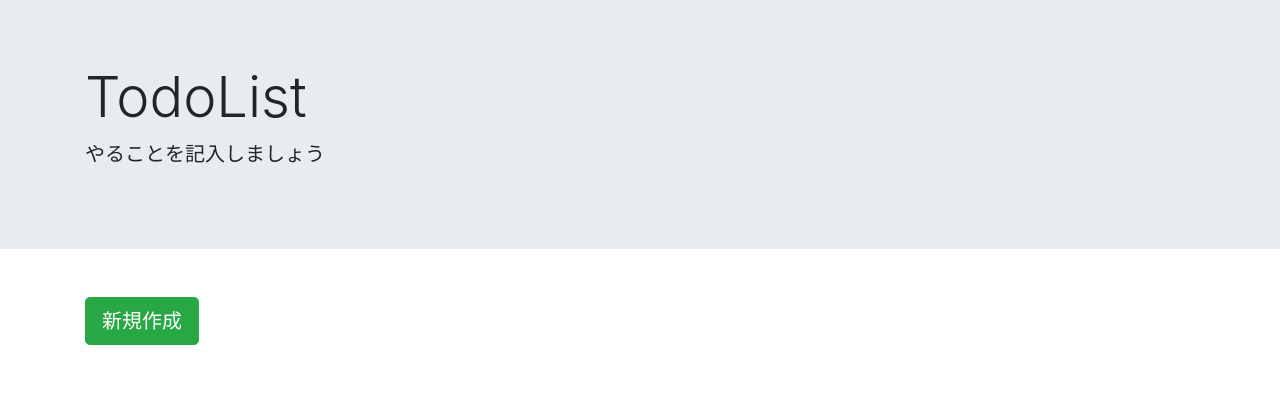
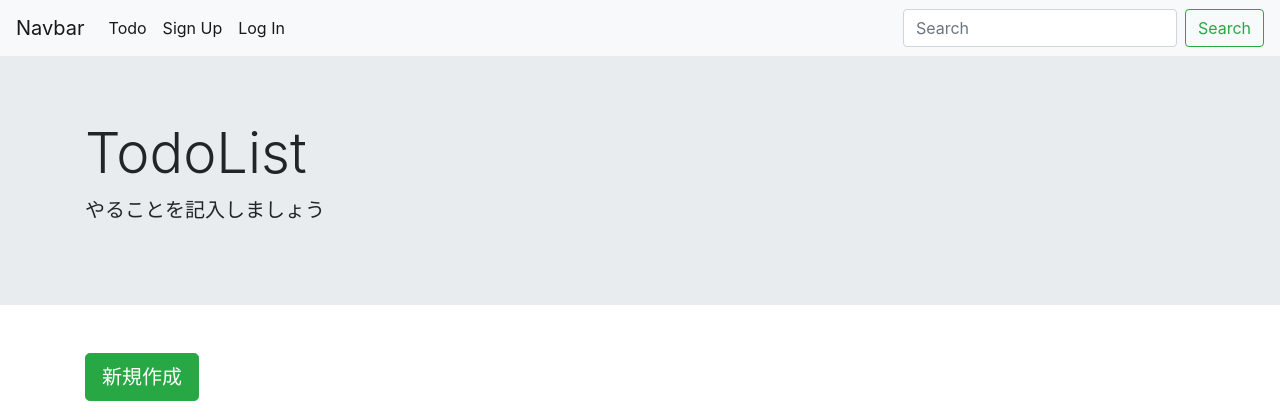
Before and after one commit to yd-03/django-sample05, a Django app: page / in a window 1280 px wide. Shown: the top 420 px of the page. Run offline with Django 5.2, Linux system fonts and the light colour scheme; data that the repository does not hold is empty; some libraries are stand-ins or nearby versions.

Commit message:
feat: ログイン機能を追加

```diff
--- a/todo/config/urls.py
+++ b/todo/config/urls.py
@@ -4,4 +4,5 @@ from django.urls import path, include
 urlpatterns = [
     path("admin/", admin.site.urls),
     path("", include("todo.urls")),
+    path("accounts/", include("allauth.urls")),
 ]
--- a/todo/templates/base.html
+++ b/todo/templates/base.html
@@ -1,4 +1,5 @@
 {% load static %}
+<!doctype html>
 <html lang="ja">
   <head>
     <!-- Required meta tags -->
@@ -13,6 +14,36 @@
     <title>Todo App</title>
   </head>
   <body>
+    <nav class="navbar navbar-expand-lg navbar-light bg-light">
+      <a class="navbar-brand" href="#">Navbar</a>
+      <button class="navbar-toggler" type="button" data-toggle="collapse" data-target="#navbarSupportedContent" aria-controls="navbarSupportedContent" aria-expanded="false" aria-label="Toggle navigation">
+        <span class="navbar-toggler-icon"></span>
+      </button>
+
+      <div class="collapse navbar-collapse" id="navbarSupportedContent">
+        <ul class="navbar-nav mr-auto">
+          <li class="nav-item active">
+            <a class="nav-link" href="{% url 'todo:todo_list' %}">Todo</a>
+          </li>
+          {% if user.is_authenticated %}
+            <li class="nav-item active">
+              <a class="nav-link" href="{% url 'account_logout' %}">Log Out</a>
+            </li>
+          {% else %}
+            <li class="nav-item active">
+              <a class="nav-link" href="{% url 'account_signup' %}">Sign Up</a>
+            </li>
+            <li class="nav-item active">
+              <a class="nav-link" href="{% url 'account_login' %}">Log In</a>
+            </li>
+          {% endif %}
+        </ul>
+        <form class="form-inline my-2 my-lg-0">
+          <input class="form-control mr-sm-2" type="search" placeholder="Search" aria-label="Search">
+          <button class="btn btn-outline-success my-2 my-sm-0" type="submit">Search</button>
+        </form>
+      </div>
+    </nav>
     {% block content %}
     {% endblock content %}
 
--- a/todo/todo/urls.py
+++ b/todo/todo/urls.py
@@ -1,5 +1,7 @@
 from django.urls import path
 from .views import TodoList, TodoDetail, TodoUpdate, TodoDelete, TodoCreate
+
+app_name = "todo"
 
 urlpatterns = [
     path("", TodoList.as_view(), name="todo_list"),
```
Also changed, not shown: todo/config/settings.py (+36 -0 lines).
